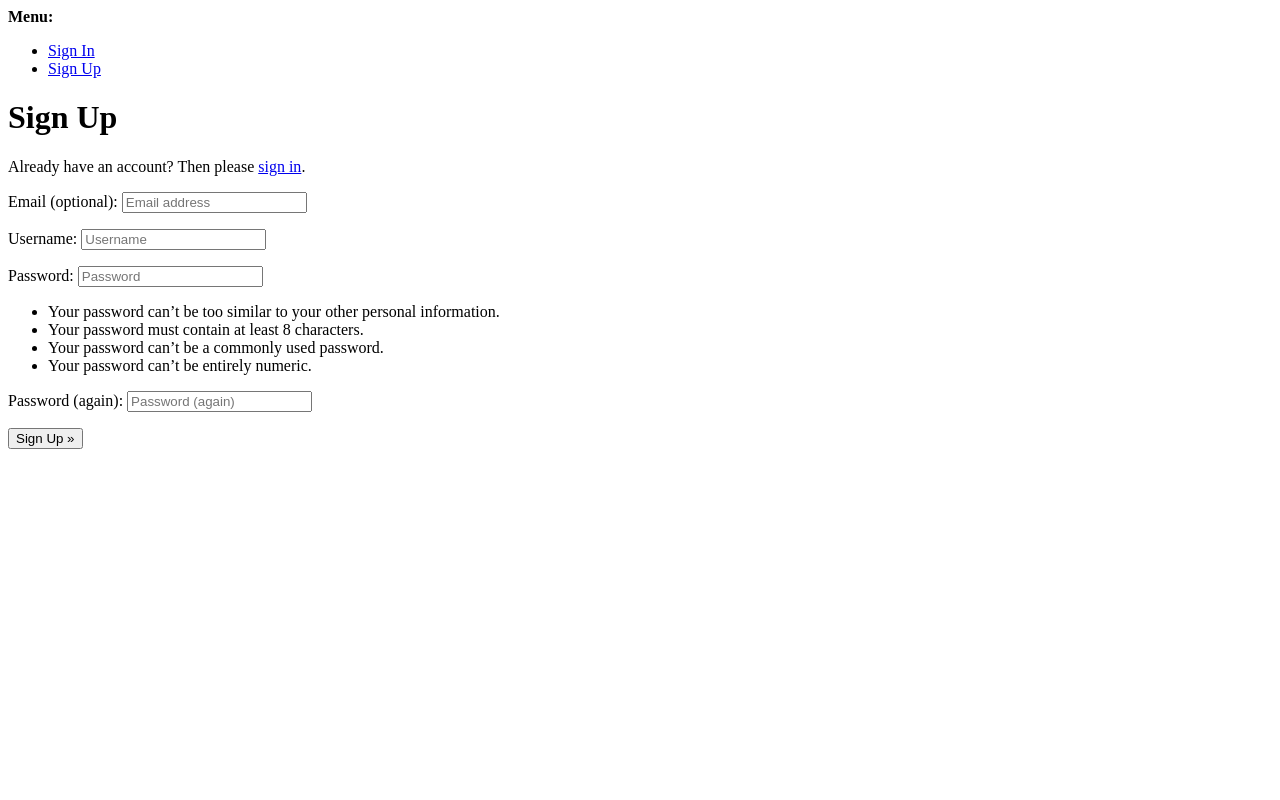
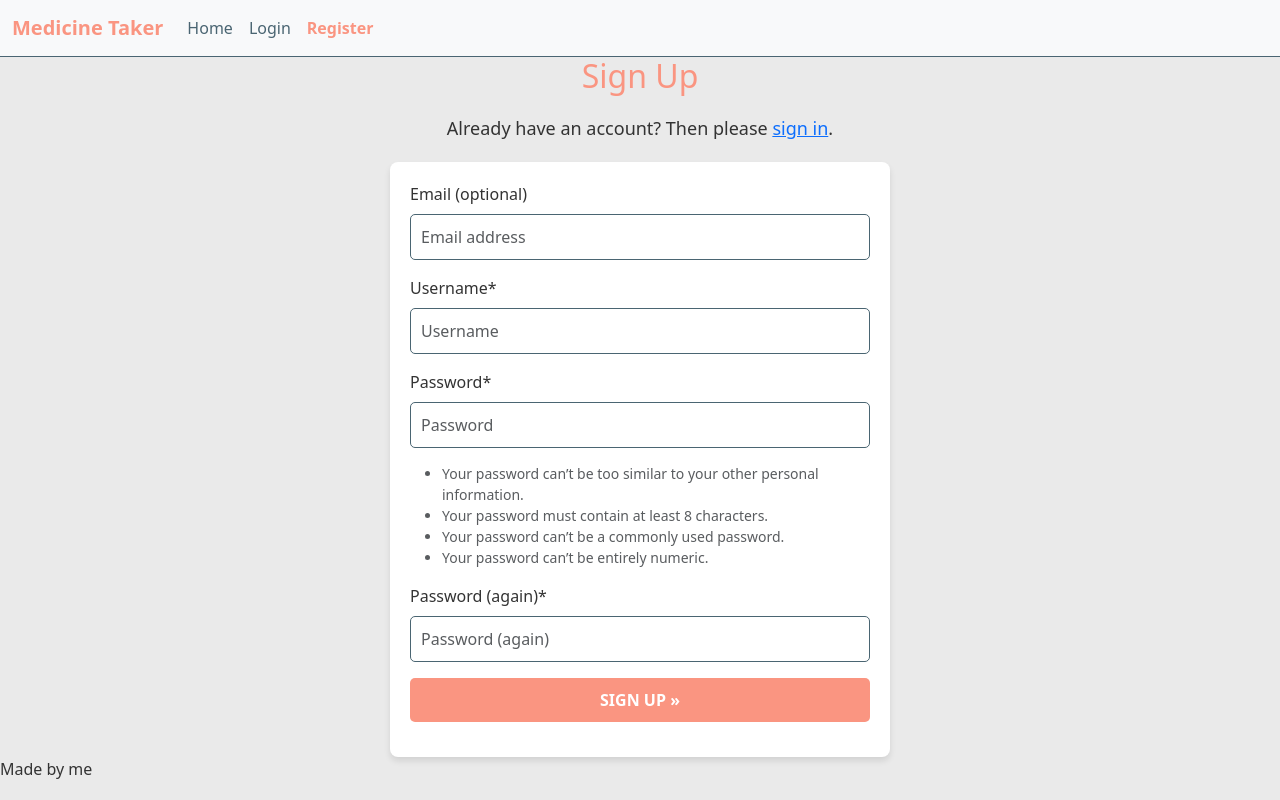
Before and after one commit to Oleksii-Al/medicine-taker, a Django app: page /accounts/signup/ in a window 1280 px wide. Run offline with Django 4.2, Linux system fonts and the light colour scheme; some libraries are stand-ins or nearby versions.

Commit message:
Add styles to allauth pages

```diff
--- a/medicine_project/urls.py
+++ b/medicine_project/urls.py
@@ -20,5 +20,5 @@ from django.urls import path, include
 urlpatterns = [
     path('accounts/', include('allauth.urls')),
     path('admin/', admin.site.urls),
-    path('medication/', include("medication.urls"), name='medication_urls'),
+    path('', include("medication.urls"), name='medication'),
 ]
--- a/static/css/style.css
+++ b/static/css/style.css
@@ -20,34 +20,26 @@ body {
     font-weight: bold;
 }
 
-.nav-link {
+.nav-link, .dropdown-item {
     color: var(--secondary-color) !important;
     transition: color 0.3s ease;
 }
 
-.nav-link:hover {
+.nav-link:hover, .dropdown-item:hover {
     color: var(--primary-color) !important;
+    background-color: var(--dark-color);
 }
 
-.nav-link.active {
+.nav-link.active, .dropdown-item.active {
     color: var(--primary-color) !important;
     font-weight: bold;
+    background-color: #f8f9fa;
 }
 
 .dropdown-menu {
     border: none;
     background-color: var(--background-color);
     box-shadow: 0px 4px 6px rgba(0, 0, 0, 0.1);
-}
-
-.dropdown-item {
-    color: var(--secondary-color);
-    transition: background-color 0.3s ease, color 0.3s ease;
-}
-
-.dropdown-item:hover {
-    background-color: var(--primary-color);
-    color: #fff;
 }
 
 .medication-schedule {
@@ -227,4 +219,18 @@ input, select, button {
 /* Отделение формы от других элементов страницы */
 form {
     margin-top: 20px;
+    background-color: #fff;
+
 }
+
+form p {
+    color: var(--dark-color);
+    font-size: 1.1rem;
+    margin-bottom: 20px;
+    text-align: center;
+}
+
+.center-text {
+    text-align: center;
+    font-size: large;
+}
--- a/templates/account/logout.html
+++ b/templates/account/logout.html
@@ -1,4 +1,4 @@
-{% extends "account/base.html" %}
+{% extends "base.html" %}
 
 {% load i18n %}
 
@@ -7,7 +7,7 @@
 {% block content %}
 <h1>{% trans "Sign Out" %}</h1>
 
-<p>{% trans 'Are you sure you want to sign out?' %}</p>
+<p class="center-text">{% trans 'Are you sure you want to sign out?' %}</p>
 
 <form method="post" action="{% url 'account_logout' %}">
   {% csrf_token %}
--- a/templates/account/signup.html
+++ b/templates/account/signup.html
@@ -1,4 +1,5 @@
-{% extends "account/base.html" %}
+{% extends "base.html" %}
+{% load crispy_forms_tags %}
 
 {% load i18n %}
 
@@ -7,11 +8,11 @@
 {% block content %}
 <h1>{% trans "Sign Up" %}</h1>
 
-<p>{% blocktrans %}Already have an account? Then please <a href="{{ login_url }}">sign in</a>.{% endblocktrans %}</p>
+<p class="center-text">{% blocktrans %}Already have an account? Then please <a href="{{ login_url }}">sign in</a>.{% endblocktrans %}</p>
 
 <form class="signup" id="signup_form" method="post" action="{% url 'account_signup' %}">
   {% csrf_token %}
-  {{ form.as_p }}
+  {{ form | crispy }}
   {% if redirect_field_value %}
   <input type="hidden" name="{{ redirect_field_name }}" value="{{ redirect_field_value }}" />
   {% endif %}
--- a/templates/base.html
+++ b/templates/base.html
@@ -1,4 +1,6 @@
 {% load static %}
+{% url 'medication' as medication_url %}
+{% url 'medication_add' as add_url %}
 {% url 'account_login' as login_url %}
 {% url 'account_signup' as signup_url %}
 {% url 'account_logout' as logout_url %}
@@ -25,7 +27,7 @@
         <div class="collapse navbar-collapse" id="navbarNavDropdown">
             <ul class="navbar-nav">
                 <li class="nav-item">
-                    <a class="nav-link text-secondary active" aria-current="page" href="#">Home</a>
+                    <a class="nav-link text-secondary" aria-current="page" href="#">Home</a>
                 </li>
                 {% if user.is_authenticated %}
                 <li class="nav-item">
@@ -38,7 +40,7 @@
                         {{ user.username }}
                     </a>
                     <ul class="dropdown-menu dropdown-menu-end bg-light">
-                        <li><a class="dropdown-item text-primary" href="{% url 'medication_add' %}">Add Medication</a></li>
+                        <li><a class="dropdown-item text-primary {% if request.path == add_url %}active{% endif %}" href="{% url 'medication_add' %}">Add Medication</a></li>
                         <li><a class="dropdown-item text-danger {% if request.path == logout_url %}active{% endif %}" aria-current="page" href="{% url 'account_logout' %}">Logout</a></li>
                     </ul>
                 </li>
@@ -67,6 +69,7 @@
     </div>
     <main>
         {% block content %}
+        <p>Home page</p>
         {% endblock content %}
     </main>
 
```
Also changed, not shown: templates/account/login.html (+4 -3 lines).
